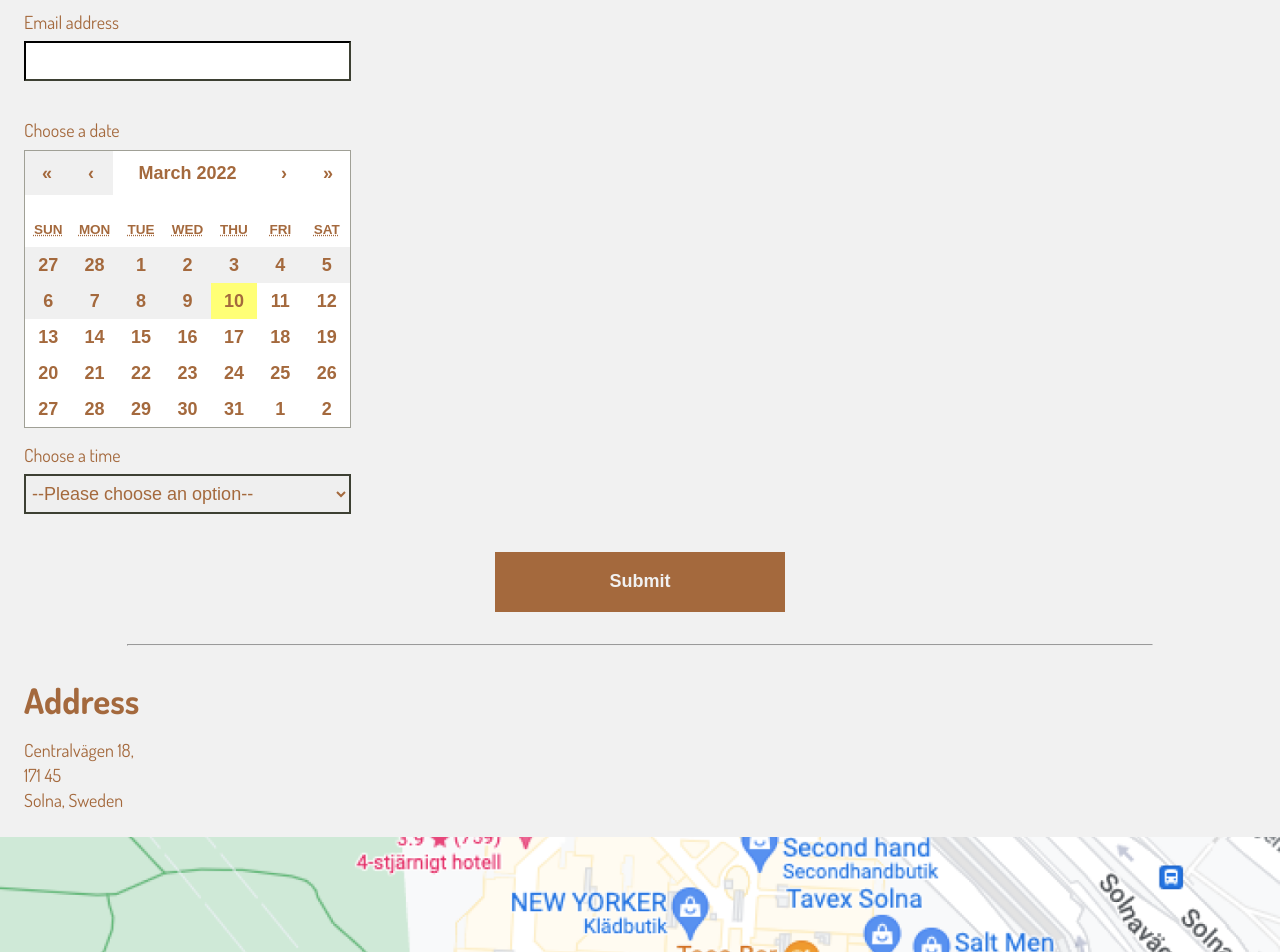
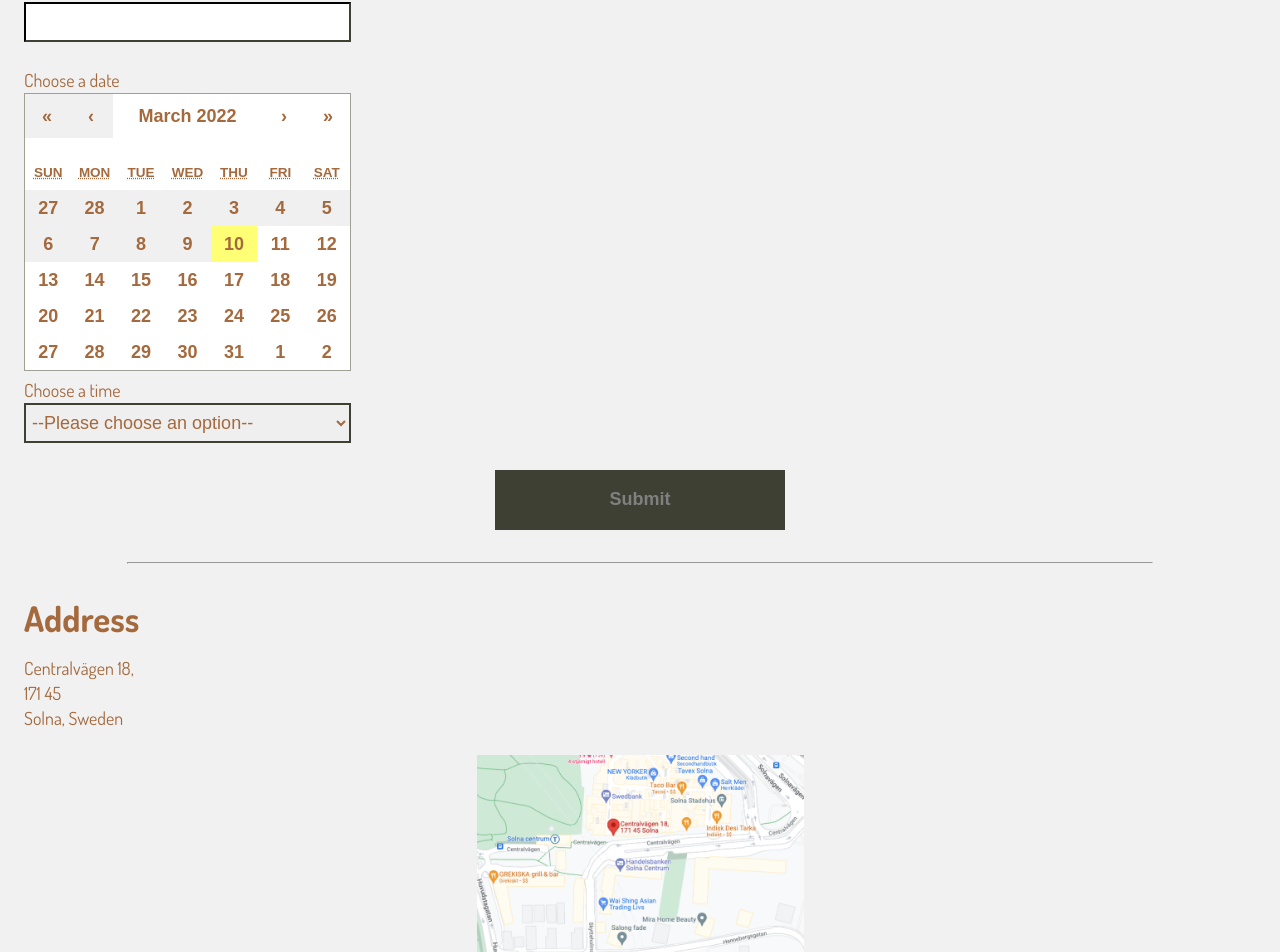
Before and after one commit to limatfc/veganRestaurant, a React (Create React App) app: page /contact in a window 1280 px wide. Shown: the part 1434-2386 px from the top of the page. Built offline with nearby package versions, Linux system fonts and the light colour scheme.

Commit message:
finished form styles

```diff
--- a/src/components/CategoryDishes.jsx
+++ b/src/components/CategoryDishes.jsx
@@ -1,5 +1,5 @@
 import { useNavigate } from "react-router-dom";
-import classes from "../styles/components/ProductCategoryDishes.module.css";
+import classes from "../styles/components/CategoryDishes.module.css";
 
 export default function CategoryDishes({ dishes, productCategoryRoute }) {
   const navigate = useNavigate();
--- a/src/pages/Categories.jsx
+++ b/src/pages/Categories.jsx
@@ -2,7 +2,7 @@ import { useParams } from "react-router-dom";
 import { categoryFinder } from "../scripts/category-finder";
 import Error from "../components/Error";
 import CategoryDishes from "../components/CategoryDishes";
-import classes from "../styles/pages/ProductCategories.module.css";
+import classes from "../styles/pages/Categories.module.css";
 
 export default function Categories() {
   const { categoryName } = useParams();
--- a/src/pages/Details.jsx
+++ b/src/pages/Details.jsx
@@ -1,7 +1,7 @@
 import { useParams, useNavigate } from "react-router-dom";
 import { DetailsIngredients } from "../components/DetailsIngredients";
 import { categoryFinder } from "../scripts/category-finder";
-import classes from "../styles/pages/ProductDetails.module.css";
+import classes from "../styles/pages/Details.module.css";
 
 export default function Details() {
   const { categoryName, dishName } = useParams();
--- a/src/styles/components/ContactForm.module.css
+++ b/src/styles/components/ContactForm.module.css
@@ -8,9 +8,14 @@
 .submit {
   width: 290px;
   height: 60px;
-  background-color: #a4693d;
+  background-color: #98a07f;
   display: block;
   margin: 8px auto;
   margin-bottom: 24px;
   border: none;
 }
+
+.submit:disabled {
+  background-color: #3d4033;
+  color: grey;
+}
--- a/src/styles/components/FormCalendar.module.css
+++ b/src/styles/components/FormCalendar.module.css
@@ -12,7 +12,7 @@
   letter-spacing: 3.2;
   color: #a4693d;
   max-width: 327px;
-  margin-top: 9px;
+  margin-top: 2px;
   border-color: #3d4033;
   border-width: 2px;
 }
--- a/src/styles/components/FormInput.module.css
+++ b/src/styles/components/FormInput.module.css
@@ -1,12 +1,11 @@
 .formInputWrapper {
   display: flex;
   flex-direction: column;
-
   font-size: 18px;
   letter-spacing: 3.2;
   color: #a4693d;
   max-width: 327px;
-  padding: 8px;
+  padding: 0px 8px;
 }
 
 .formInputWrapper p::after {
@@ -16,10 +15,11 @@
 
 .formInputWrapper p {
   color: #ce2029;
+  font-size: 15px;
 }
 
 .formInputWrapper input {
-  margin-top: 8px;
+  margin-top: 2px;
   height: 40px;
   font-size: 18px;
   color: #a4693d;
--- a/src/styles/components/FormSelectBox.module.css
+++ b/src/styles/components/FormSelectBox.module.css
@@ -6,11 +6,11 @@
   letter-spacing: 3.2;
   color: #a4693d;
   max-width: 327px;
-  padding: 8px;
+  padding: 0px 8px;
 }
 
 .selectBoxWrapper select {
-  margin-top: 8px;
+  margin-top: 2px;
   height: 40px;
   font-size: 18px;
   color: #a4693d;
@@ -27,6 +27,7 @@
 
 .selectBoxWrapper p {
   color: #ce2029;
+  font-size: 15px;
 }
 
 .selectBoxWrapper .errorInput {
--- a/src/styles/pages/Contact.module.css
+++ b/src/styles/pages/Contact.module.css
@@ -32,5 +32,7 @@
 }
 
 .map {
-  width: 100%;
+  width: 327px;
+  display: block;
+  margin: 0 auto;
 }
--- a/src/styles/pages/ProductDetails.module.css
+++ b/src/styles/pages/Details.module.css
@@ -50,7 +50,7 @@
 .productDetailsWrapper button {
   width: 70%;
   height: 60px;
-  background-color: #a4693d;
+  background-color: #98a07f;
   display: block;
   margin: 0 auto;
   border: none;
```
Also changed, not shown: src/styles/components/CategoryDishes.module.css (renamed from src/styles/components/ProductCategoryDishes.module.css), src/styles/pages/Categories.module.css (renamed from src/styles/pages/ProductCategories.module.css).
